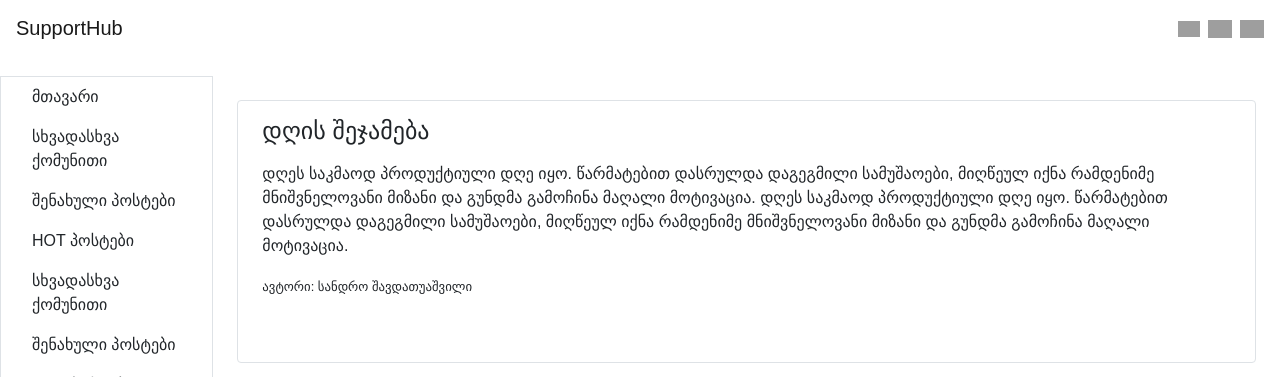
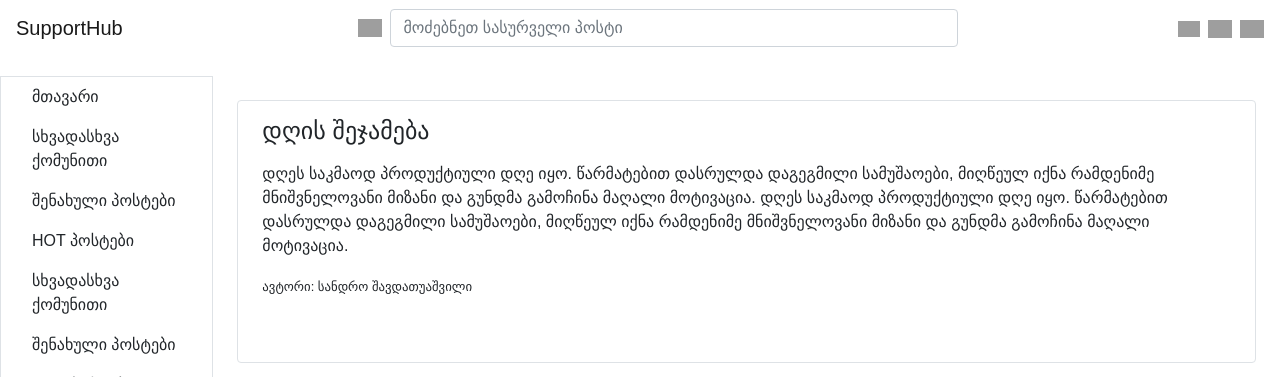
Before and after one commit to ShavdatuashviliSandro/DjangoApp, a Django app: page /show/1 in a window 1280 px wide. Shown: the top 377 px of the page. Run offline with Django 4.2, Linux system fonts and the light colour scheme; some web fonts are replaced; grey boxes are pictures that could not be loaded.

```diff
--- a/support_hub/templates/partials/header.html
+++ b/support_hub/templates/partials/header.html
@@ -1,8 +1,18 @@
 <nav class="navbar navbar-light bg-white">
     <a class="navbar-brand" href="/">SupportHub</a>
-    <div class="ml-auto d-flex align-items-center" style="gap: 0.5rem;">
+
+    <form class="form-inline mx-auto" style="width: 600px; display: flex; align-items: center;">
+        <img width="24px"
+             src="https://upload.wikimedia.org/wikipedia/commons/thumb/0/0b/Search_Icon.svg/1200px-Search_Icon.svg.png"
+             alt="">
+        <input class="form-control" type="search" placeholder="მოძებნეთ სასურველი პოსტი" aria-label="Search"
+               style="flex: 1; margin-left: 8px;">
+    </form>
+
+    <div class="d-flex align-items-center" style="gap: 0.5rem;">
         <a href="#" aria-label="Notifications" style="color: inherit; text-decoration: none;">
-            <img width="22px" src="https://www.iconpacks.net/icons/1/free-bell-icon-860-thumb.png" alt="notifications-logo">
+            <img width="22px" src="https://www.iconpacks.net/icons/1/free-bell-icon-860-thumb.png"
+                 alt="notifications-logo">
         </a>
 
         <a href="#" aria-label="Messages" style="color: inherit; text-decoration: none;">
@@ -16,6 +26,5 @@
                  src="https://static.vecteezy.com/system/resources/thumbnails/026/630/551/small_2x/profile-icon-symbol-design-illustration-vector.jpg"
                  alt="my-profile-icon">
         </a>
-
     </div>
 </nav>
```
